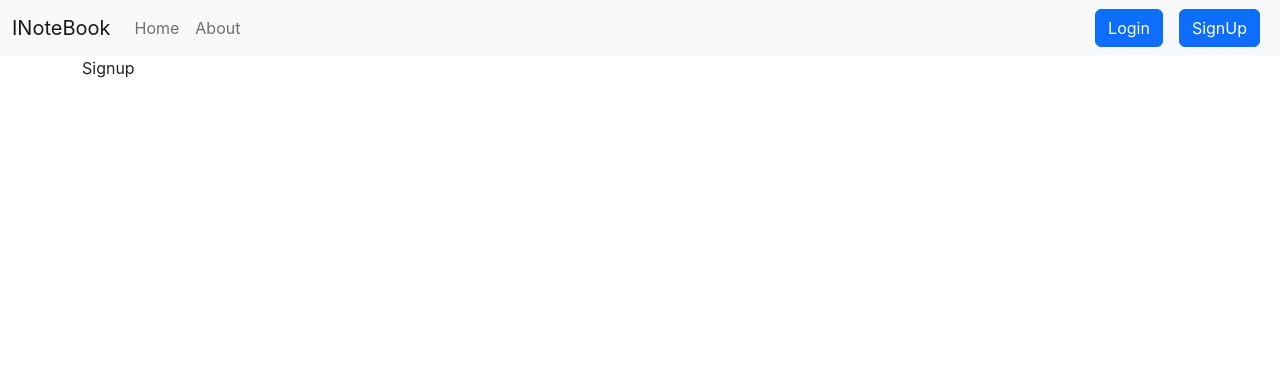
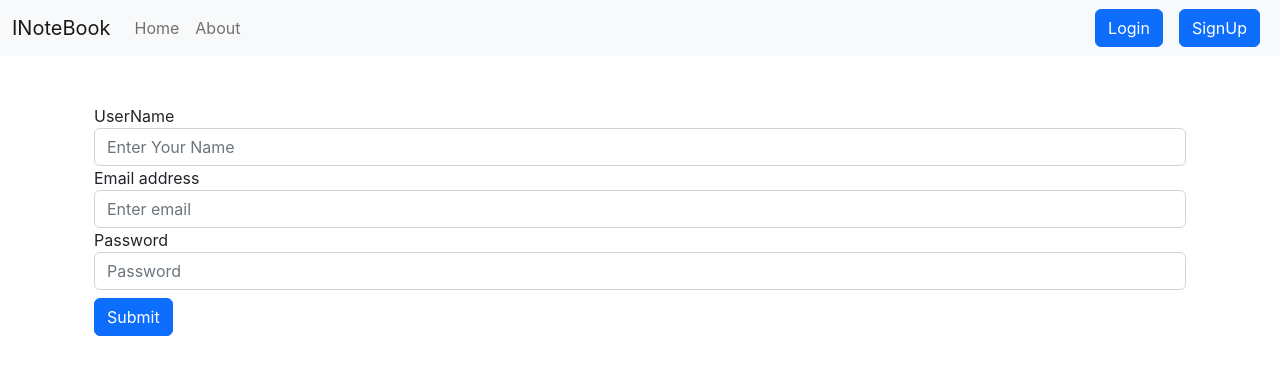
Before and after one commit to brijal091/iNoteBook, a React (Create React App) app: page /signup in a window 1280 px wide. Shown: the top 374 px of the page. Built offline with nearby package versions, Linux system fonts and the light colour scheme.

Commit message:
video: 70 SignUp Done

```diff
--- a/src/components/Signup.js
+++ b/src/components/Signup.js
@@ -1,9 +1,89 @@
-import React from 'react'
+import React, { useState } from "react";
+import { useNavigate  } from "react-router-dom";
 
 function Signup() {
+  let history = useNavigate ();
+  const [userDetail, setUserDetail] = useState({
+    name:"",
+    email: "",
+    password: ""
+  })
+
+  const onChange = (e) => {
+    setUserDetail({...userDetail,[e.target.name]: e.target.value})
+  }
+
+  const handleOnSubmit = async (e) => {
+    e.preventDefault()
+    console.log(userDetail)
+    const response = await fetch("http://localhost:5000/api/auth/createuser",{
+            method:'POST',
+            headers:{
+                'Content-Type': 'application/json',
+            },
+          body: JSON.stringify({name:userDetail.name, email:userDetail.email, password: userDetail.password}),
+
+        });
+        const json = await response.json()
+        if (json.error){
+          alert("You have entered wrong credentials")
+      }
+        else{
+            // alert("You have login successfully")
+            // save the auth token and redairect
+            console.log(json)
+            console.log(json.jwtData)
+            localStorage.setItem('token', json.jwtData)
+            history('/');
+    }
+  }
   return (
-    <div>Signup</div>
-  )
-}
+    <div className="container my-5">
+      <form onSubmit={handleOnSubmit}>
+      <div className="form-group">
+          <label htmlFor="exampleInputEmail1">UserName</label>
+          <input
+          name="name"
+          value={userDetail.name}
+            type="text"
+            className="form-control"
+            id="exampleInputName"
+            placeholder="Enter Your Name"
+            onChange={onChange}
+          />
 
-export default Signup
+        </div>
+        <div className="form-group">
+          <label htmlFor="exampleInputEmail1">Email address</label>
+          <input
+            type="email"
+            onChange={onChange}
+            value={userDetail.email}
+            className="form-control"
+            placeholder="Enter email"
+            name="email"
+          />
+
+        </div>
+        <div className="form-group">
+          <label htmlFor="exampleInputPassword1">Password</label>
+          <input
+            type="password"
+            name="password"
+            value={userDetail.password}
+            className="form-control"
+            id="exampleInputPassword1"
+            placeholder="Password"
+            onChange={onChange}
+            autoComplete = 'true'
+          />
+        </div>
+        <button type="submit" className="btn btn-primary my-2">
+          Submit
+        </button>
+      </form>
+    </div>
+  );
+  }
+
+export default Signup;
```
